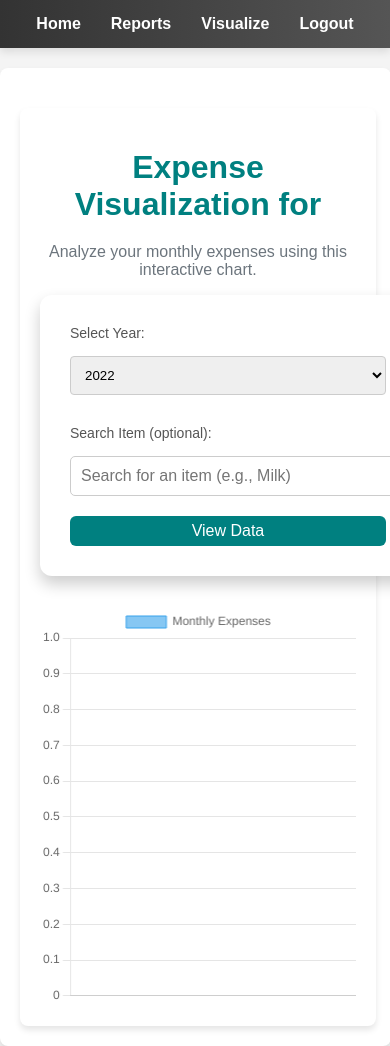
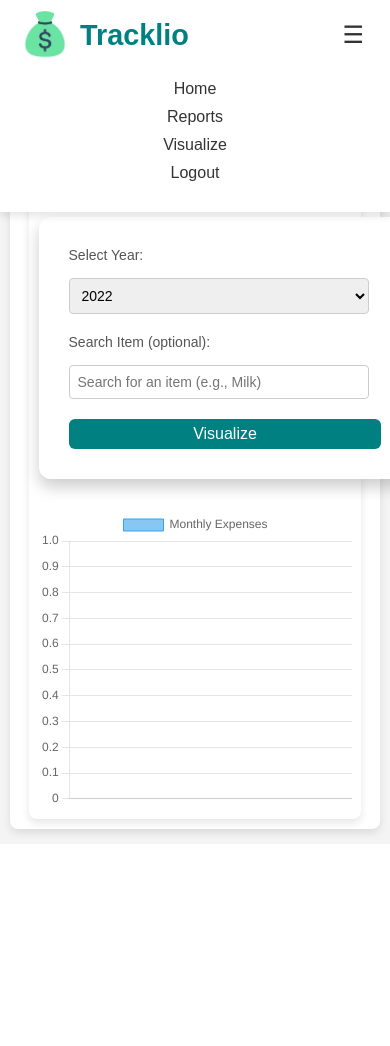
Before and after one commit to omkargarad78/Tracklio, a Flask app: template templates/visualize.html in a window 390 px wide; the page is wider, and only the part inside the window is pictured. After the commit the page ends 839 px from the top of that part, so only its background shows below. Run offline with Flask 3, Linux system fonts and the light colour scheme; the template is opened without the code that fills it, so the values that code supplies are empty; the visitor is signed in with stand-in values (Sample User, id 1); some libraries are stand-ins or nearby versions.

Commit message:
Responsive for mobile

```diff
--- a/static/css/index.css
+++ b/static/css/index.css
@@ -1,5 +1,6 @@
+/* General Styles */
 body {
-  font-family: Arial, sans-serif;
+  font-family: Arial, sans-serif; /* Replace with the exact font if specified */
   background-color: #f4f4f4;
   margin: 0;
   padding: 0;
@@ -9,37 +10,138 @@ body {
   height: 100vh;
 }
 
+/* Header Styling */
 header {
   width: 100%;
-  background: linear-gradient(to right, #333, #555);
-  color: #fff;
-  padding: 15px 0;
+  background: #ffffff; /* White background */
+  color: #333333; /* Dark text */
+  padding: 10px 0; /* Adjust padding for spacing */
   box-shadow: 0 4px 8px rgba(0, 0, 0, 0.1);
+  position: fixed;
+  top: 0;
+  z-index: 999;
 }
 
+.header-container {
+  display: flex;
+  justify-content: space-between;
+  align-items: center;
+  max-width: 1200px;
+  margin: 0 auto;
+  padding: 0 20px;
+}
 
+.brand {
+  display: flex;
+  align-items: center;
+}
 
-nav ul {
+.logo {
+  width: 50px; /* Match the size of the logo in the PDF */
+  height: 50px;
+  margin-right: 10px; /* Space between logo and brand name */
+}
+
+.brand-name {
+  font-size: 1.8rem; /* Match the font size in the PDF */
+  font-weight: bold;
+  color: #008080; /* Teal color for the brand name */
+}
+
+.nav-links ul {
   list-style: none;
   display: flex;
-  justify-content: center;
   margin: 0;
   padding: 0;
 }
 
-nav ul li {
+.nav-links li {
   margin: 0 15px;
 }
 
-nav ul li a {
-  color: #fff;
+.nav-links a {
+  color: #333333; /* Dark text for links */
   text-decoration: none;
-  font-weight: bold;
+  font-weight: 500;
   transition: color 0.3s ease;
 }
 
-nav ul li a:hover {
-  color: #d2d2d2;
+.nav-links a:hover {
+  color: #008080; /* Teal hover effect */
+}
+
+.btn-get-started {
+  background-color: #008080; /* Teal background */
+  color: white; /* White text */
+  padding: 10px 20px;
+  border-radius: 25px; /* Rounded corners */
+  text-decoration: none;
+  font-weight: bold;
+  transition: background-color 0.3s ease;
+}
+
+.btn-get-started:hover {
+  background-color: #0056b3; /* Darker teal on hover */
+}
+
+/* Hamburger Menu */
+.hamburger {
+  display: none;
+  font-size: 1.5rem;
+  background: none;
+  border: none;
+  color: #333333;
+  cursor: pointer;
+}
+
+/* Mobile Navigation */
+.mobile-nav {
+  display: none;
+  background: #ffffff;
+  color: #333333;
+  text-align: center;
+  padding: 10px 0;
+}
+
+.mobile-nav ul {
+  list-style: none;
+  margin: 0;
+  padding: 0;
+}
+
+.mobile-nav li {
+  margin: 10px 0;
+}
+
+.mobile-nav a {
+  color: #333333;
+  text-decoration: none;
+  font-weight: 500;
+  transition: color 0.3s ease;
+}
+
+.mobile-nav a:hover {
+  color: #008080;
+}
+
+.mobile-nav .btn-get-started {
+  display: inline-block;
+  margin-top: 10px;
+}
+
+/* Responsive Design */
+@media (max-width: 768px) {
+  .nav-links {
+    display: none; /* Hide desktop navigation on smaller screens */
+  }
+
+  .hamburger {
+    display: block; /* Show hamburger menu */
+  }
+
+  .mobile-nav {
+    display: block; /* Show mobile navigation */
+  }
 }
 
 .container {
@@ -49,7 +151,7 @@ nav ul li a:hover {
   box-shadow: 0 4px 8px rgba(0, 0, 0, 0.1);
   width: 90%;
   max-width: 1500px;
-  margin-top: 20px;
+  margin-top: 90px;
 }
 
 h1 {
--- a/static/index.js
+++ b/static/index.js
@@ -162,3 +162,11 @@ function logoutUser() {
     alert('An error occurred. Please try again.');
   });
 }
+
+
+const menuToggle = document.getElementById('menu-toggle');
+  const mobileMenu = document.getElementById('mobile-menu');
+
+  menuToggle.addEventListener('click', () => {
+    mobileMenu.style.display = mobileMenu.style.display === 'block' ? 'none' : 'block';
+  });
--- a/templates/base.html
+++ b/templates/base.html
@@ -10,15 +10,39 @@
 </head>
 <body>
   <header>
-    <nav>
+    <div class="header-container">
+      <!-- Logo and Brand Name -->
+      {% set logo_path = url_for('static', filename='images/logo.png') %}
+      <div class="brand">
+        <img src="{{ logo_path }}" alt="Tracklio Logo" class="logo">
+        <span class="brand-name">Tracklio</span>
+      </div>
+
+      <!-- Navigation Links -->
+      <nav class="nav-links">
+        <ul>
+          <li><a href="/index">Home</a></li>
+          <li><a href="/reports">Reports</a></li>
+          <li><a href="/visualize">Visualize</a></li>
+          <li><a href="javascript:void(0);" onclick="logoutUser()">Logout</a></li>
+        </ul>
+      </nav>
+
+      <!-- Hamburger Menu for Mobile -->
+      <button id="menu-toggle" class="hamburger">
+        ☰
+      </button>
+    </div>
+
+    <!-- Mobile Navigation Links -->
+    <div id="mobile-menu" class="mobile-nav">
       <ul>
         <li><a href="/index">Home</a></li>
         <li><a href="/reports">Reports</a></li>
         <li><a href="/visualize">Visualize</a></li>
-        <li><a href="javascript:void(0);" onclick="logoutUser()" class="text-blue-600 font-medium hover:text-blue-800 hover:underline">Logout</a></li>
-
+        <li><a href="javascript:void(0);" onclick="logoutUser()">Logout</a></li>
       </ul>
-    </nav>
+    </div>
   </header>
 
 
--- a/templates/visualize.html
+++ b/templates/visualize.html
@@ -6,7 +6,7 @@
 <div class="container">
   <!-- Heading -->
   <h1 class="text-center">Expense Visualization for <span id="displayYear">{{ year }}</span></h1>
-  <p class="text-center text-muted">Analyze your monthly expenses using this interactive chart.</p>
+  <p class="text-center text-muted">Analyze your monthly expenses using this interactive chart</p>
 
   <!-- Year and Search Query Form -->
 <div class="form-container">
@@ -20,22 +20,19 @@
         {% endfor %}
       </select>
     </div>
-
     <div class="form-group">
       <!-- Search Query Input -->
       <label for="searchQuery" class="form-label">Search Item (optional):</label>
       <input type="text" id="searchQuery" class="form-control" placeholder="Search for an item (e.g., Milk)" />
     </div>
-
     <!-- View Data Button -->
-      <button type="submit" class="add_expense">View Data</button>
+    <button type="submit" class="add_expense">Visualize</button>
   </form>
 </div>
 
 <!-- Chart Container -->
 <div class="chart-container">
   <canvas id="expenseChart" width="400" height="200"></canvas>
-  </div>
 </div>
 
 <!-- Include Chart.js -->
@@ -104,17 +101,36 @@
 
   // Initialize with the current year
   fetchData({{ year }});
+
+
+  const menuToggle = document.getElementById('menu-toggle');
+  const mobileMenu = document.getElementById('mobile-menu');
+
+  menuToggle.addEventListener('click', () => {
+    mobileMenu.style.display = mobileMenu.style.display === 'block' ? 'none' : 'block';
+  });
+
+
 </script>
 
 <style>
+  /* General Styles */
+body {
+  font-family: Arial, sans-serif;
+  background-color: #f4f4f4;
+  margin: 0;
+  padding: 0;
+}
+
 .container {
-    max-width: 1500px;
-    margin: 0 auto;
-    padding: 20px;
+  max-width: 1500px; /* Maximum width for larger screens */
+  width: 95%; /* Use percentage-based width for responsiveness */
+  margin: 0 auto; /* Center the container horizontally */
+  padding: 20px; /* Default padding for larger screens */
   background-color: #ffffff;
   border-radius: 8px;
-    box-shadow: 0 4px 6px rgba(0, 0, 0, 0.1);
-    margin-top: 20px;
+  margin-top: 40px; /* Default top margin for larger screens */
+  box-sizing: border-box; /* Ensure padding and borders are included in the width */
 }
 
 .text-center {
@@ -133,40 +149,84 @@
   display: flex;
   flex-direction: column;
   gap: 10px;
+  width: 100%; /* Ensure full width for responsiveness */
 }
 
-  .form-select {
+.form-select,
+#searchQuery {
+  width: 100%; /* Use full width for dropdowns and inputs */
+  max-width: 630px; /* Limit maximum width for larger screens */
   padding: 10px;
   border: 1px solid #ccc;
   border-radius: 4px;
-    margin-bottom: 10px;
+  font-size: 16px; /* Default font size for inputs */
+  box-sizing: border-box; /* Include padding and border in width */
 }
 
 .add_expense {
   padding: 10px 15px;
-    background-color: #D32F2F;
+  background-color: #D32F2F; /* Red background */
   color: white;
   border: none;
   border-radius: 4px;
   cursor: pointer;
+  font-size: 16px;
   transition: background-color 0.3s ease;
+  width: auto; /* Default width for buttons */
 }
 
 .add_expense:hover {
-    background-color: #C2185B;
+  background-color: #C2185B; /* Pinkish-red on hover */
 }
 
 .chart-container {
-    width: 100%;
+  width: 100%; /* Use full width for charts */
+  max-width: 800px; /* Limit maximum width for larger screens */
   height: 400px;
-    margin-top: 20px;
+  margin: 20px auto 0; /* Center the chart container */
 }
 
+/* Responsive Design */
+@media (max-width: 768px) {
+  .container {
+    padding: 15px; /* Reduce padding for smaller screens */
+    margin-top: 20px; /* Reduce top margin for smaller screens */
+  }
+
+  .form-select,
   #searchQuery {
-    width: 630px;
-    padding: 10px;
-    border-radius: 5px;
-    border: 1px solid #ccc;
+    font-size: 14px; /* Reduce font size for smaller screens */
+    padding: 8px; /* Reduce padding for smaller screens */
+  }
+
+  .add_expense {
+    padding: 8px 12px; /* Reduce padding for smaller screens */
+    font-size: 14px; /* Reduce font size for smaller screens */
+  }
+
+  .chart-container {
+    height: 300px; /* Reduce height for smaller screens */
+  }
+}
+
+@media (max-width: 480px) {
+  .container {
+    padding: 10px; /* Further reduce padding for very small screens */
+    margin-top: 15px; /* Further reduce top margin for very small screens */
+  }
+
+  .form-select,
+  #searchQuery {
+    max-width: 300px; /* Further limit width for very small screens */
+  }
+
+  .add_expense {
+    width: 100%; /* Make the button full-width for very small screens */
+  }
+
+  .chart-container {
+    height: 300px; /* Further reduce height for very small screens */
+  }
 }
 </style>
 
```
Also changed, not shown: static/qr_payment.js (deleted, +0 -27 lines), templates/landing.html (+71 -44 lines), static/images/logo.png. Lines whose indentation alone changed are shown as unchanged.
